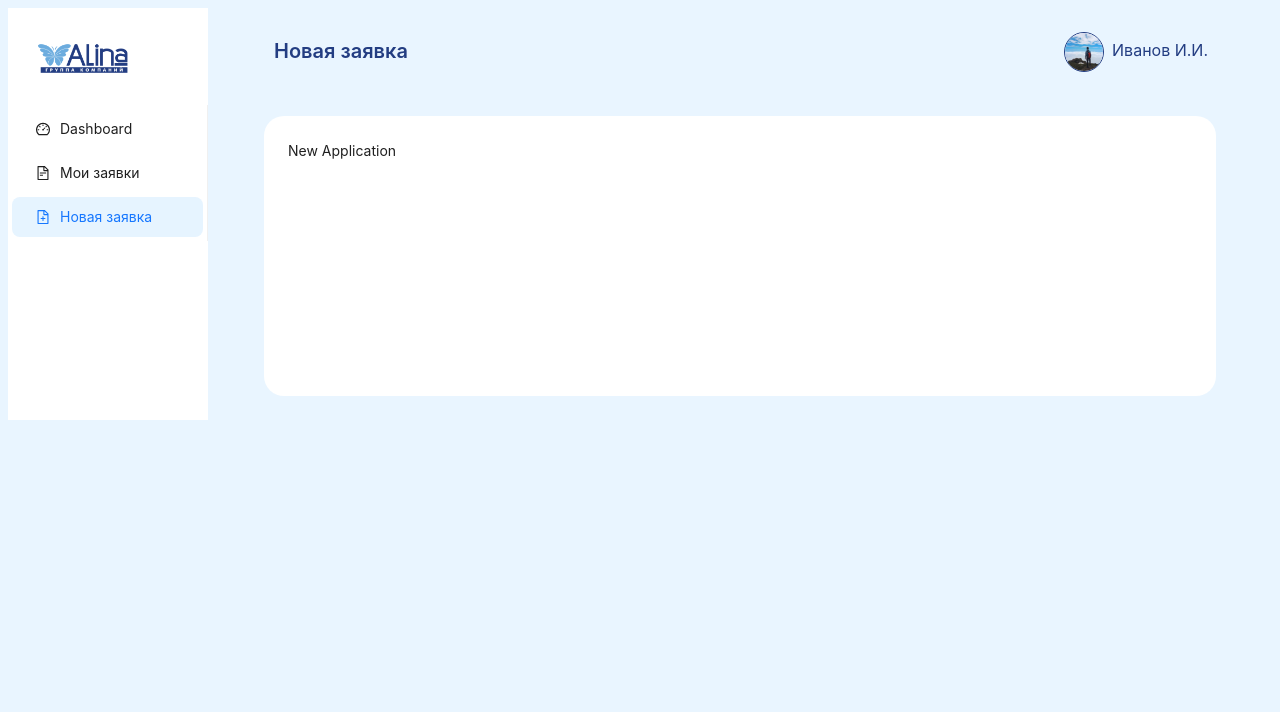
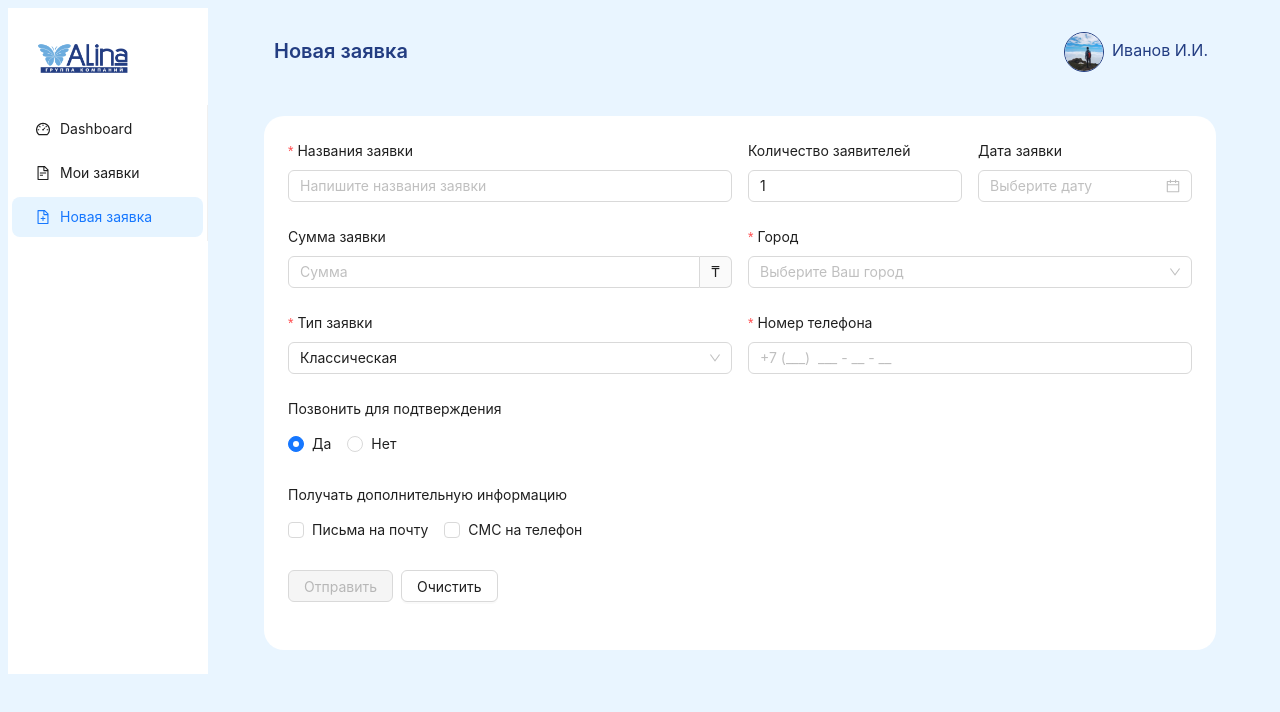
Before and after one commit to abenoov/alinakz-test, a React (Vite) app: page /new-application in a window 1280 px wide. Shown: the top 712 px of the page. Built offline with nearby package versions, Linux system fonts and the light colour scheme; what axios-mock-adapter would draw is missing.

Commit message:
fix: application form

```diff
--- a/src/pages/myApplications/index.tsx
+++ b/src/pages/myApplications/index.tsx
@@ -1,118 +1,7 @@
 import React from "react";
-import type { FormInstance } from "antd";
-import {
-	Button,
-	Form,
-	Input,
-	Space,
-	InputNumber,
-	Select,
-	Radio,
-	Checkbox,
-	DatePicker,
-} from "antd";
 
 interface MyApplicationsProps {}
 
-const SubmitButton = ({ form }: { form: FormInstance }) => {
-	const [submittable, setSubmittable] = React.useState(false);
-	// Watch all values
-	const values = Form.useWatch([], form);
-
-	React.useEffect(() => {
-		form.validateFields({ validateOnly: true }).then(
-			() => {
-				setSubmittable(true);
-			},
-			() => {
-				setSubmittable(false);
-			}
-		);
-	}, [values]);
-
-	return (
-		<Button type="primary" htmlType="submit" disabled={!submittable}>
-			Отправить
-		</Button>
-	);
+export const MyApplications: React.FC<MyApplicationsProps> = () => {
+	return <div>My applicaitons</div>;
 };
-
-export const MyApplications: React.FC<MyApplicationsProps> = () => {
-	const [form] = Form.useForm();
-
-	return (
-		<Form
-			form={form}
-			name="validateOnly"
-			layout="vertical"
-			autoComplete="off"
-			onFinish={(values) => console.log("values", values)}
-		>
-			<Form.Item
-				name="name"
-				label="Названия заявки"
-				rules={[{ required: true }]}
-			>
-				<Input placeholder="Напишите названия заявки" />
-			</Form.Item>
-			<Form.Item name="price" label="Сумма заявки">
-				<InputNumber addonAfter="₸" placeholder="Сумма" />
-			</Form.Item>
-			<Form.Item name="type" label="Тип заявки" rules={[{ required: true }]}>
-				<Select
-					options={[
-						{ value: "classic", label: "Классическая" },
-						{ value: "complex", label: "Комплексная" },
-					]}
-				/>
-			</Form.Item>
-			<Form.Item name="isCall" label="Позвонить для подтверждения">
-				<Radio.Group>
-					<Radio value={true}>Да</Radio>
-					<Radio value={false}>Нет</Radio>
-				</Radio.Group>
-			</Form.Item>
-			<Form.Item
-				name="additionalInfo"
-				label="Получать дополнительную информацию"
-			>
-				<Checkbox.Group>
-					<Checkbox name="isSendEmail" value={"sendEmail"}>
-						Письма на почту
-					</Checkbox>
-					<Checkbox name="isSendSMS" value={"sendSMS"}>
-						СМС на телефон
-					</Checkbox>
-				</Checkbox.Group>
-			</Form.Item>
-			<Form.Item name="applicantNumber" label="Количество заявителей">
-				<InputNumber />
-			</Form.Item>
-			<Form.Item name="city" label="Город">
-				<Select
-					placeholder="Выберите Ваш город"
-					options={[
-						{ value: "almaty", label: "Алматы" },
-						{ value: "astana", label: "Астана" },
-					]}
-				/>
-			</Form.Item>
-			<Form.Item
-				name="phoneNumber"
-				label="Номер телефона"
-				rules={[{ required: true }]}
-			>
-				<Input placeholder="+7 (___)  ___ - __ - __" />
-			</Form.Item>
-			<Form.Item name="applicationDate" label="Дата заявки">
-				<DatePicker placeholder="Выберите дату" />
-			</Form.Item>
-			<Form.Item>
-				<Space>
-					<SubmitButton form={form} />
-					<Button htmlType="reset">Очистить</Button>
-				</Space>
-			</Form.Item>
-		</Form>
-	);
-};
--- a/src/pages/newApplication/index.tsx
+++ b/src/pages/newApplication/index.tsx
@@ -1,5 +1,145 @@
+import React, { useState } from "react";
+import type { FormInstance } from "antd";
+import {
+	Button,
+	Form,
+	Input,
+	Space,
+	InputNumber,
+	Select,
+	Radio,
+	Checkbox,
+	DatePicker,
+	Row,
+	Col,
+} from "antd";
+
 interface NewApplicationProps {}
 
+const SubmitButton = ({ form }: { form: FormInstance }) => {
+	const [submittable, setSubmittable] = useState(false);
+	// Watch all values
+	const values = Form.useWatch([], form);
+
+	React.useEffect(() => {
+		form.validateFields({ validateOnly: true }).then(
+			() => {
+				setSubmittable(true);
+			},
+			() => {
+				setSubmittable(false);
+			}
+		);
+	}, [values]);
+
+	return (
+		<Button type="primary" htmlType="submit" disabled={!submittable}>
+			Отправить
+		</Button>
+	);
+};
+
 export const NewApplication: React.FC<NewApplicationProps> = () => {
-	return <div>New Application</div>;
+	const [form] = Form.useForm();
+
+	return (
+		<Form
+			form={form}
+			name="validateOnly"
+			layout="vertical"
+			autoComplete="off"
+			initialValues={{ needCall: true, type: "classic", applicantsAmount: 1 }}
+			onFinish={(values) => console.log("values", values)}
+		>
+			<Row gutter={[16, 16]}>
+				<Col span={12}>
+					<Form.Item
+						name="name"
+						label="Названия заявки"
+						rules={[{ required: true }]}
+					>
+						<Input placeholder="Напишите названия заявки" />
+					</Form.Item>
+					<Form.Item name="price" label="Сумма заявки">
+						<InputNumber
+							style={{ width: "100%" }}
+							addonAfter="₸"
+							placeholder="Сумма"
+						/>
+					</Form.Item>
+					<Form.Item
+						name="type"
+						label="Тип заявки"
+						rules={[{ required: true }]}
+					>
+						<Select
+							options={[
+								{ value: "classic", label: "Классическая" },
+								{ value: "complex", label: "Комплексная" },
+							]}
+						/>
+					</Form.Item>
+					<Form.Item name="needCall" label="Позвонить для подтверждения">
+						<Radio.Group>
+							<Radio value={true}>Да</Radio>
+							<Radio value={false}>Нет</Radio>
+						</Radio.Group>
+					</Form.Item>
+					<Form.Item
+						name="additionalInfo"
+						label="Получать дополнительную информацию"
+					>
+						<Checkbox.Group>
+							<Checkbox name="isSendEmail" value={"sendEmail"}>
+								Письма на почту
+							</Checkbox>
+							<Checkbox name="isSendSMS" value={"sendSMS"}>
+								СМС на телефон
+							</Checkbox>
+						</Checkbox.Group>
+					</Form.Item>
+				</Col>
+				<Col span={12}>
+					<Row gutter={16}>
+						<Col span={12}>
+							<Form.Item name="applicantsAmount" label="Количество заявителей">
+								<InputNumber style={{ width: "100%" }} />
+							</Form.Item>
+						</Col>
+						<Col span={12}>
+							<Form.Item name="applicationDate" label="Дата заявки">
+								<DatePicker
+									placeholder="Выберите дату"
+									style={{ width: "100%" }}
+								/>
+							</Form.Item>
+						</Col>
+					</Row>
+
+					<Form.Item name="city" label="Город" rules={[{ required: true }]}>
+						<Select
+							placeholder="Выберите Ваш город"
+							options={[
+								{ value: "almaty", label: "Алматы" },
+								{ value: "astana", label: "Астана" },
+							]}
+						/>
+					</Form.Item>
+					<Form.Item
+						name="phoneNumber"
+						label="Номер телефона"
+						rules={[{ required: true }]}
+					>
+						<Input placeholder="+7 (___)  ___ - __ - __" />
+					</Form.Item>
+				</Col>
+			</Row>
+			<Form.Item>
+				<Space>
+					<SubmitButton form={form} />
+					<Button htmlType="reset">Очистить</Button>
+				</Space>
+			</Form.Item>
+		</Form>
+	);
 };
```
